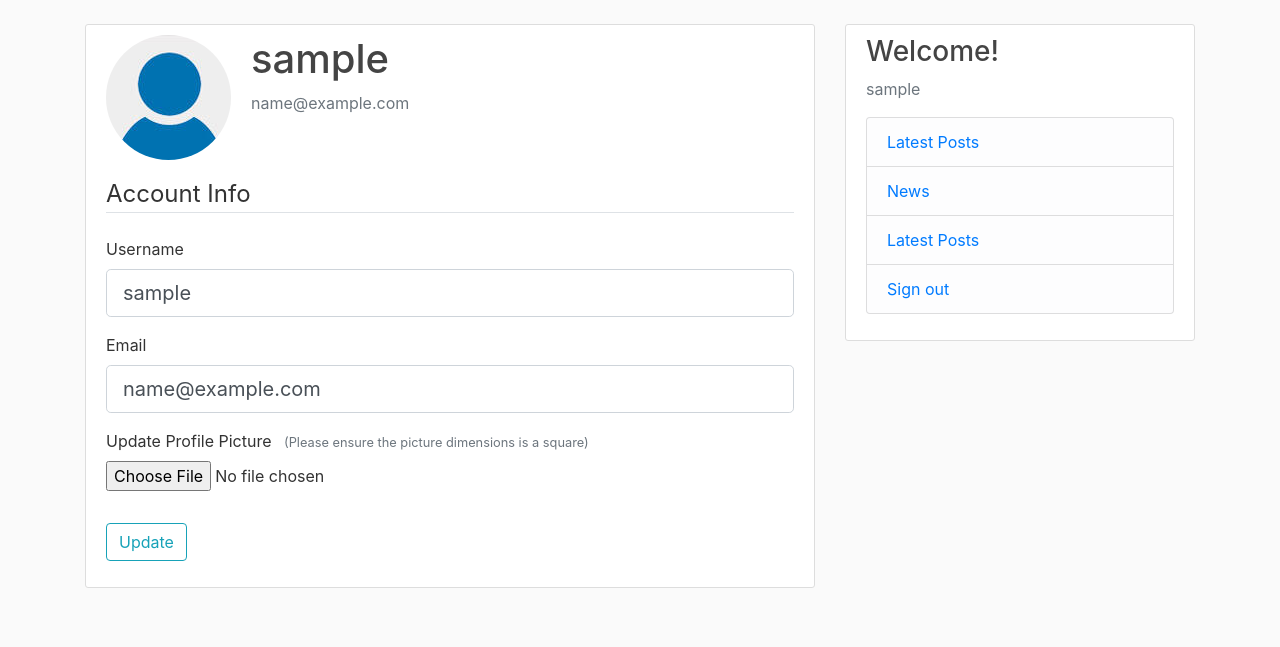
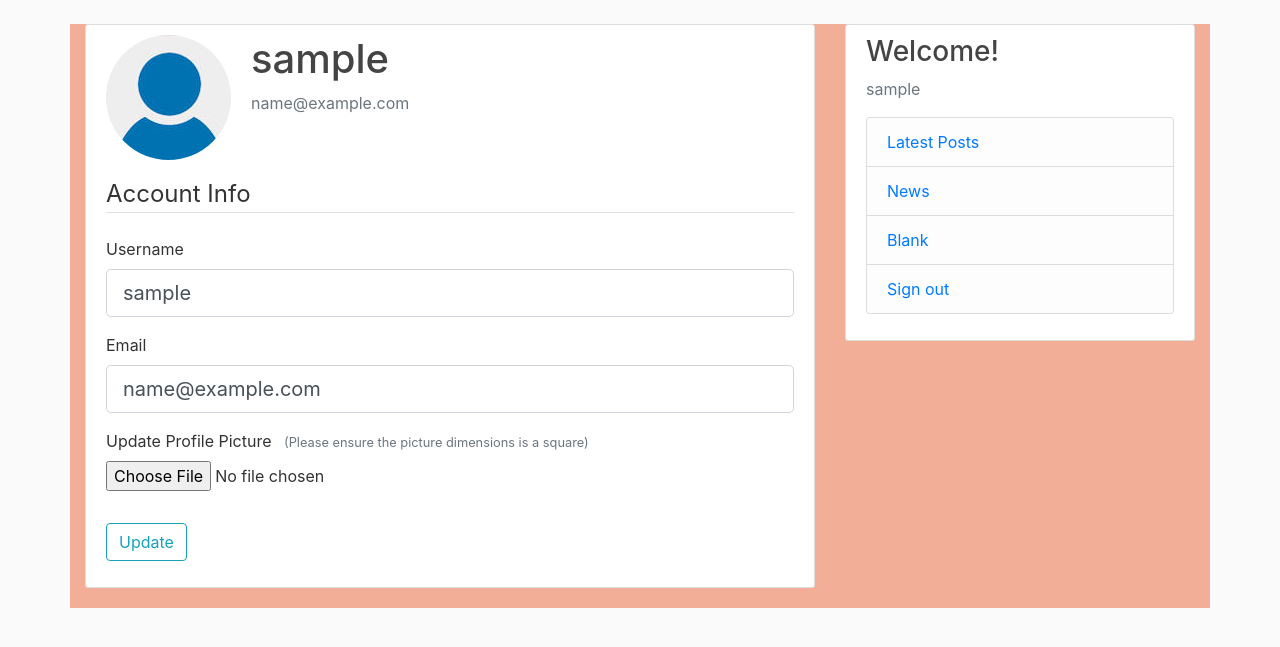
Before and after one commit to realnihal/buzzby.ml-A-Social-Media-site, a Flask app: page /account in a window 1280 px wide. Shown: the part 56-703 px from the top of the page. Run offline with Flask 2, Linux system fonts and the light colour scheme; the visitor is signed in with stand-in values (Sample User, id 1); data comes from the database, SQL or seed files in the repository; some libraries are stand-ins or nearby versions.

Commit message:
link formatting3

```diff
--- a/flaskblog/templates/layout.html
+++ b/flaskblog/templates/layout.html
@@ -43,7 +43,7 @@
         </div>
       </nav>
     </header>
-    <main role="main" class="container">
+    <main role="main" class="container" style="background-color: #f3ae97;" >
       <div class="row">
         <div class="col-md-8">
           {% with messages = get_flashed_messages(with_categories=true) %}
@@ -69,7 +69,7 @@
               <ul class="list-group">
                 <li class="list-group-item list-group-item-light"><a href="{{ url_for('main.home') }}">Latest Posts</a></li>
                 <li class="list-group-item list-group-item-light"><a href="{{ url_for('main.news') }}">News</a></li>
-                <li class="list-group-item list-group-item-light"><a href="{{ url_for('main.home') }}">Latest Posts</a></li>
+                <li class="list-group-item list-group-item-light"><a href="{{ url_for('main.home') }}">Blank</a></li>
                 {% if current_user.is_authenticated %}
                   <li class="list-group-item list-group-item-light"><a href="{{ url_for('users.logout') }}">Sign out</a></li>
                 {% else %}
```
